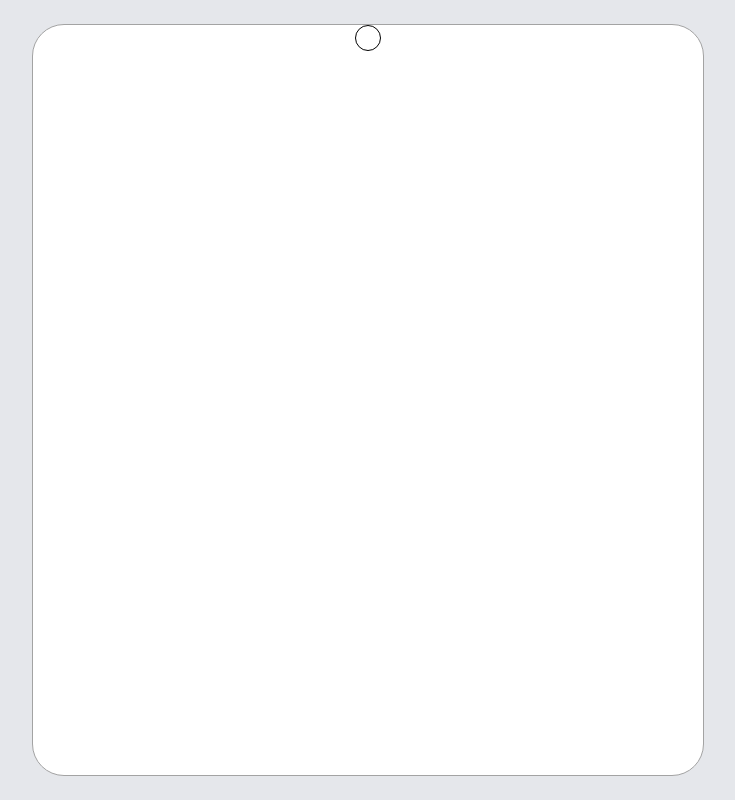
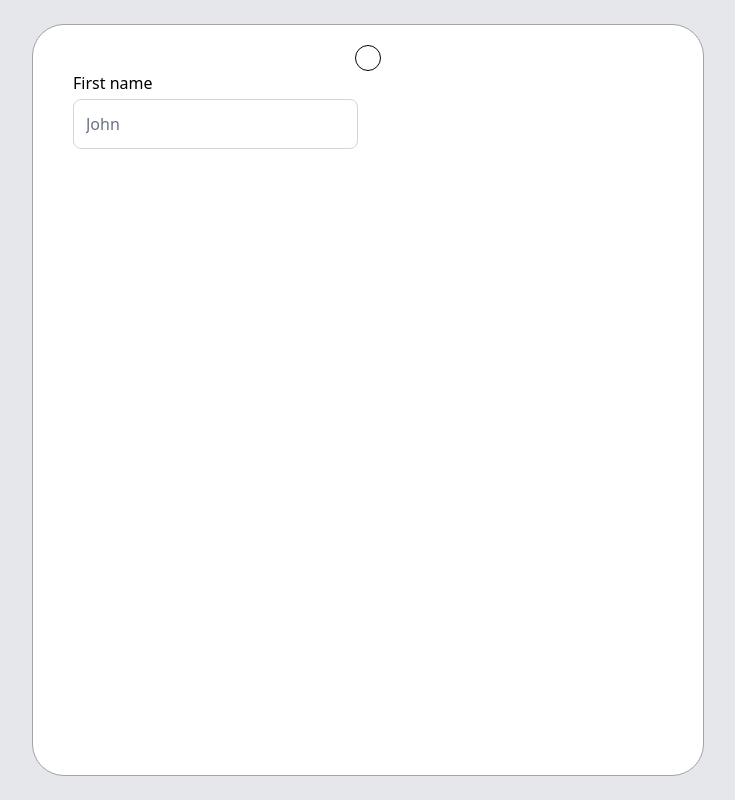
Before and after one commit to martin-codex3/school-management-v1, a SvelteKit app in the folder frontend/: page / in a window 1280 px wide. Shown: the whole page, without its empty margins (272-1007 px from the left). Built offline with nearby package versions, Linux system fonts and the light colour scheme; a web font is replaced by a local one.

Commit message:
fixing the input component

```diff
--- a/frontend/src/lib/components/inputs/TextInput.svelte
+++ b/frontend/src/lib/components/inputs/TextInput.svelte
@@ -10,9 +10,15 @@
     const { type, id, placeholder, name, label }: Props = $props();
 </script>
 
-<div>
+<div class="">
     {#if label}
         <label for={id}>{label}</label>
     {/if}
-    <input {type} {id} {placeholder} {name} />
+    <input
+        {type}
+        {id}
+        {placeholder}
+        {name}
+        class="w-full mt-1 py-3 px-3 rounded-lg outline-none border border-gray-300 focus:border-primary-main-green focus:ring-primary-main-green"
+    />
 </div>
--- a/frontend/src/routes/+page.svelte
+++ b/frontend/src/routes/+page.svelte
@@ -4,9 +4,9 @@
 
 <section class="h-screen flex items-center justify-center">
     <div
-        class="bg-white rounded-4xl w-full border border-primary-border max-w-2xl h-[calc(100vh-3rem)] mx-auto overflow-hidden"
+        class="bg-white rounded-4xl w-full border border-primary-border max-w-2xl h-[calc(100vh-3rem)] mx-auto"
     >
-        <div class="h-full overflow-auto scrollbar-thin">
+        <div class="h-full overflow-auto scrollbar-thin px-10 py-5">
             <div class="flex items-center justify-center">
                 <button
                     aria-label="options button"
@@ -14,16 +14,22 @@
                     class="flex items-center justify-center p-3 rounded-full border"
                 ></button>
             </div>
-        </div>
 
             <div>
                 <form action="">
                     <div
                         class="grid grid-cols-1 md:grid-cols-2 lg:grid-cols-2 gap-5"
                     >
-                    <TextInput></TextInput>
+                        <TextInput
+                            type="text"
+                            name="first_name"
+                            placeholder="John"
+                            id="FirstName"
+                            label="First name"
+                        />
                     </div>
                 </form>
             </div>
         </div>
+    </div>
 </section>
--- a/frontend/src/routes/layout.css
+++ b/frontend/src/routes/layout.css
@@ -4,8 +4,8 @@
 
 @theme {
     --font-primary-main: SF-Pro, ui-sans-serif, system-ui, sans-serif;
-    --color-primary-color-green: #1DB954;
-    --color-primary-color-black: #191414;
+    --color-primary-main-green: #1DB954;
+    --color-primary-main-black: #191414;
     --color-primary-border: #a3a3a3;
 }
 
```
Lines whose indentation alone changed are shown as unchanged.
